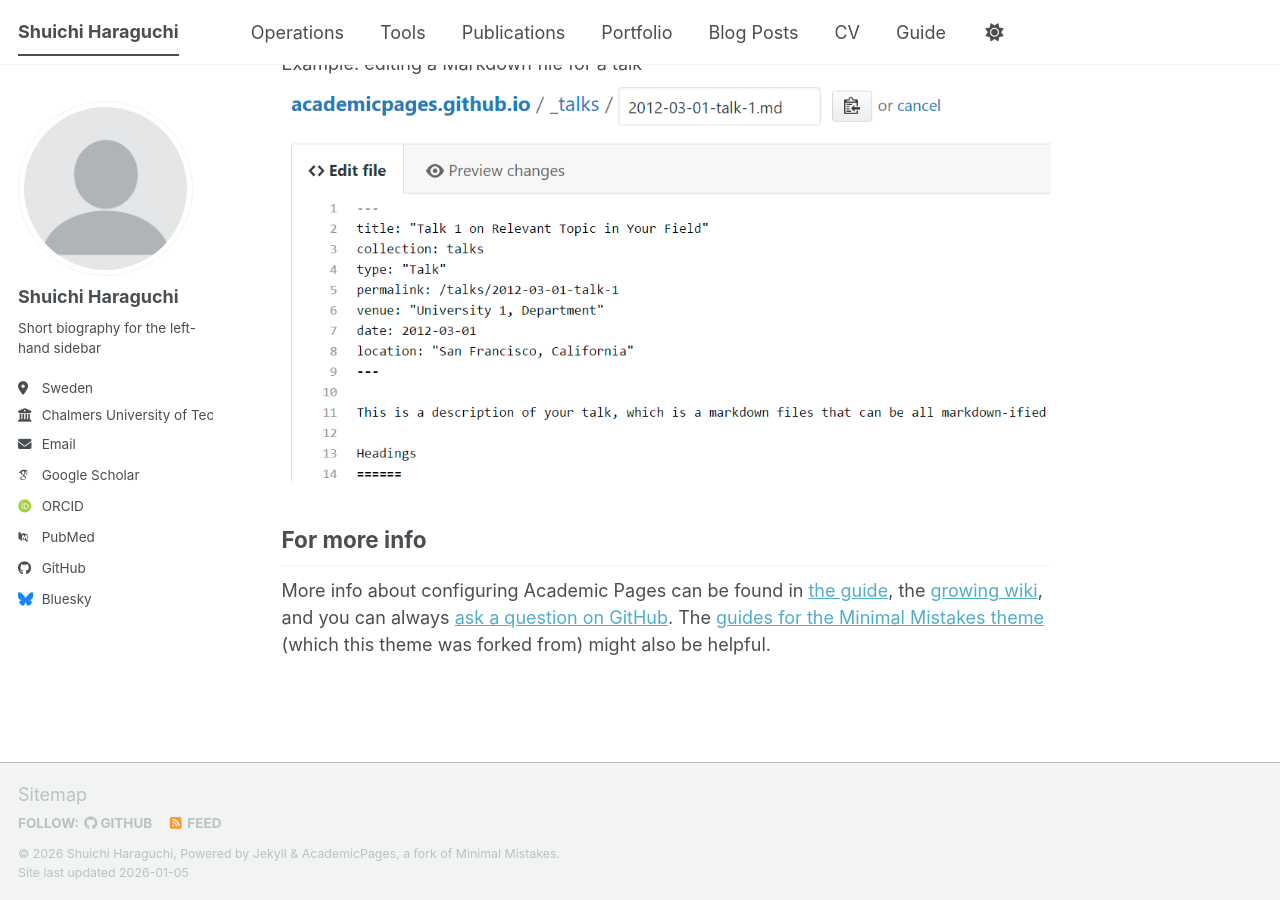
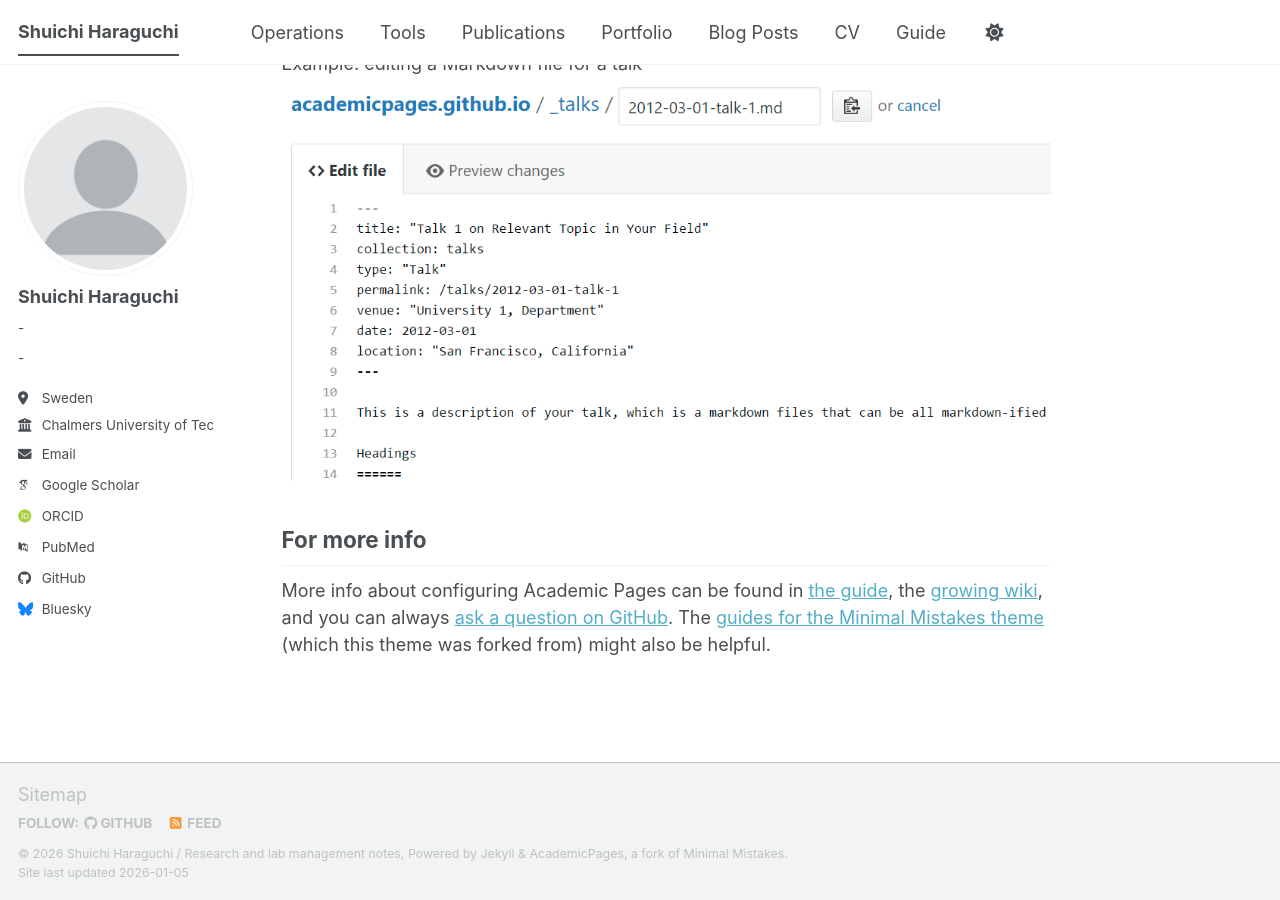
Before and after one commit to shuichi-h/academic-site, a Jekyll site: the page built from _pages/about.md, in a window 1280 px wide and 900 px high, scrolled down 2720 px. Built offline with Jekyll 4.4.1, drawn with Linux system fonts in a browser that asks for light colours; some web fonts are replaced; a script bundle is joined from its source files by our own code; library files that are not in the unit come from our copies; some of the changed lines change nothing that is shown.

Commit message:
Modify personal details in _config.yml
Updated personal information and links in the configuration file.

```diff
--- a/_config.yml
+++ b/_config.yml
@@ -11,7 +11,7 @@
 site_theme               : "default" # The available themes options are "default", "air", "sunrise", "mint", "dirt" and "contrast"
 title                    : "Shuichi Haraguchi"
 title_separator          : "-"
-name                     : &name "Shuichi Haraguchi"
+name                     : &name "Shuichi Haraguchi / Research and lab management notes"
 description              : &description "Research tools, operations, and notes for experimental work"   # Update this with a general description of your site, this is the default if not overridden by a page
 url                      : "https://shuichi-h.github.io"
 baseurl                  : "/academic-site"
@@ -25,23 +25,23 @@
   # Biographic information
   avatar           : "profile.png"
   name             : "Shuichi Haraguchi"
-  pronouns         : # example: "she/her"
-  bio              : "Short biography for the left-hand sidebar"
+  pronouns         : "-"
+  bio              : "-"
   location         : "Sweden"
   employer         : "Chalmers University of Technology"
   uri              : # URL
-  email            : "none@example.org"
+  email            : "shuichi@chalmers.se"
 
   # Academic websites
-  academia         : # URL
+  academia         : # URL"https://www.chalmers.se/en/persons/shuichi/"
   arxiv            : # URL - Update with the correct link to your profile
   googlescholar    : "https://scholar.google.com/citations?user=PS_CX0AAAAAJ"
   inspire-hep      : # URL
   impactstory      : # URL
-  orcid            : "https://orcid.org/yourorcidurl"
+  orcid            : "https://orcid.org/0000-0002-3106-1637"
   semantic         : # URL
   ssrn             : # URL
-  pubmed           : "https://www.ncbi.nlm.nih.gov/pubmed/?term=john+snow"
+  pubmed           : "-"
   researchgate     : # URL
   scopus           : # URL
   zotero           : # URL
@@ -57,7 +57,7 @@
 
   # Social media
   artstation       : # Username
-  bluesky          : "bsky.app" # Replace this with you Bluesky username
+  bluesky          : "-" # Replace this with you Bluesky username
   facebook         : # Username
   flickr           : # Username
   foursquare       : # Username
```
